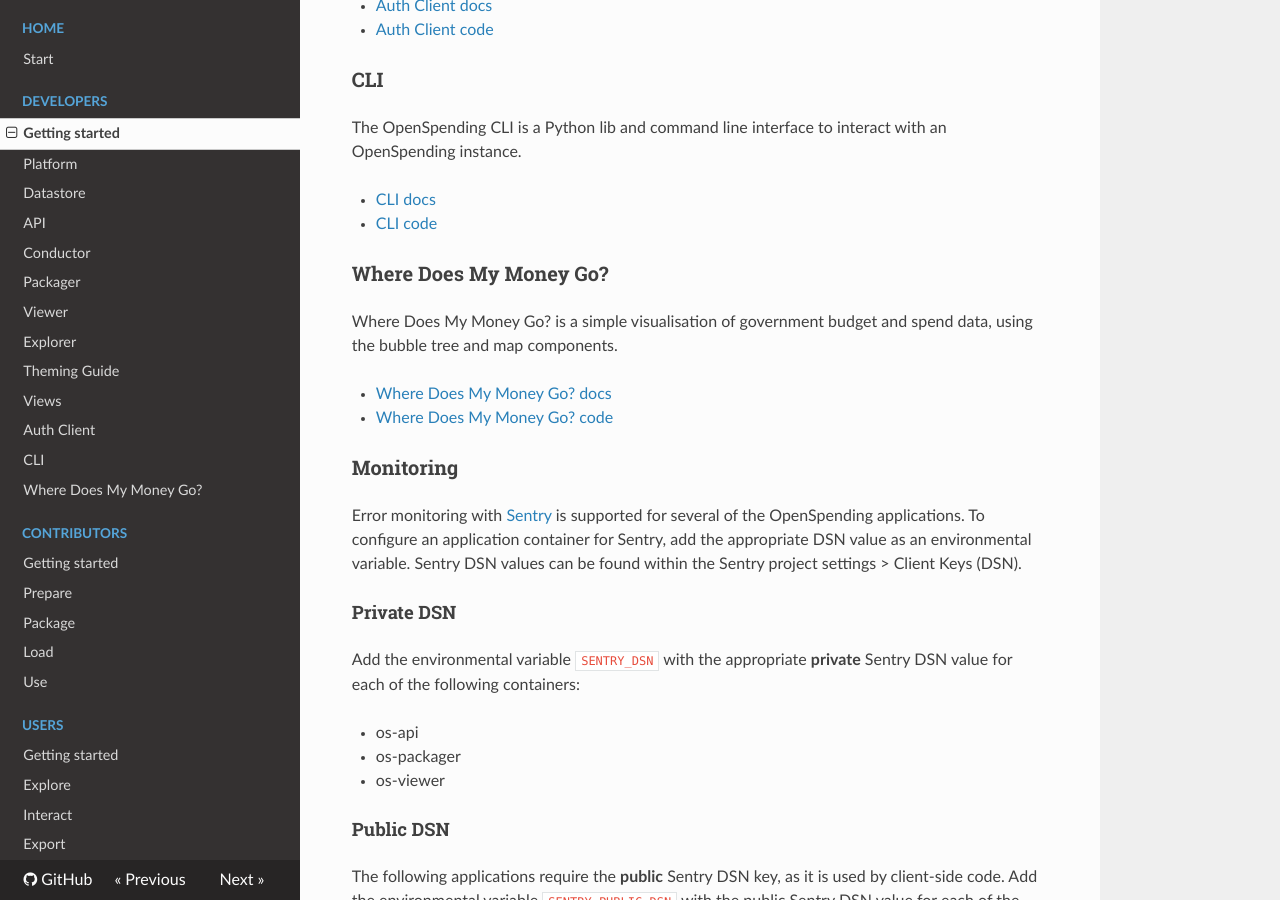
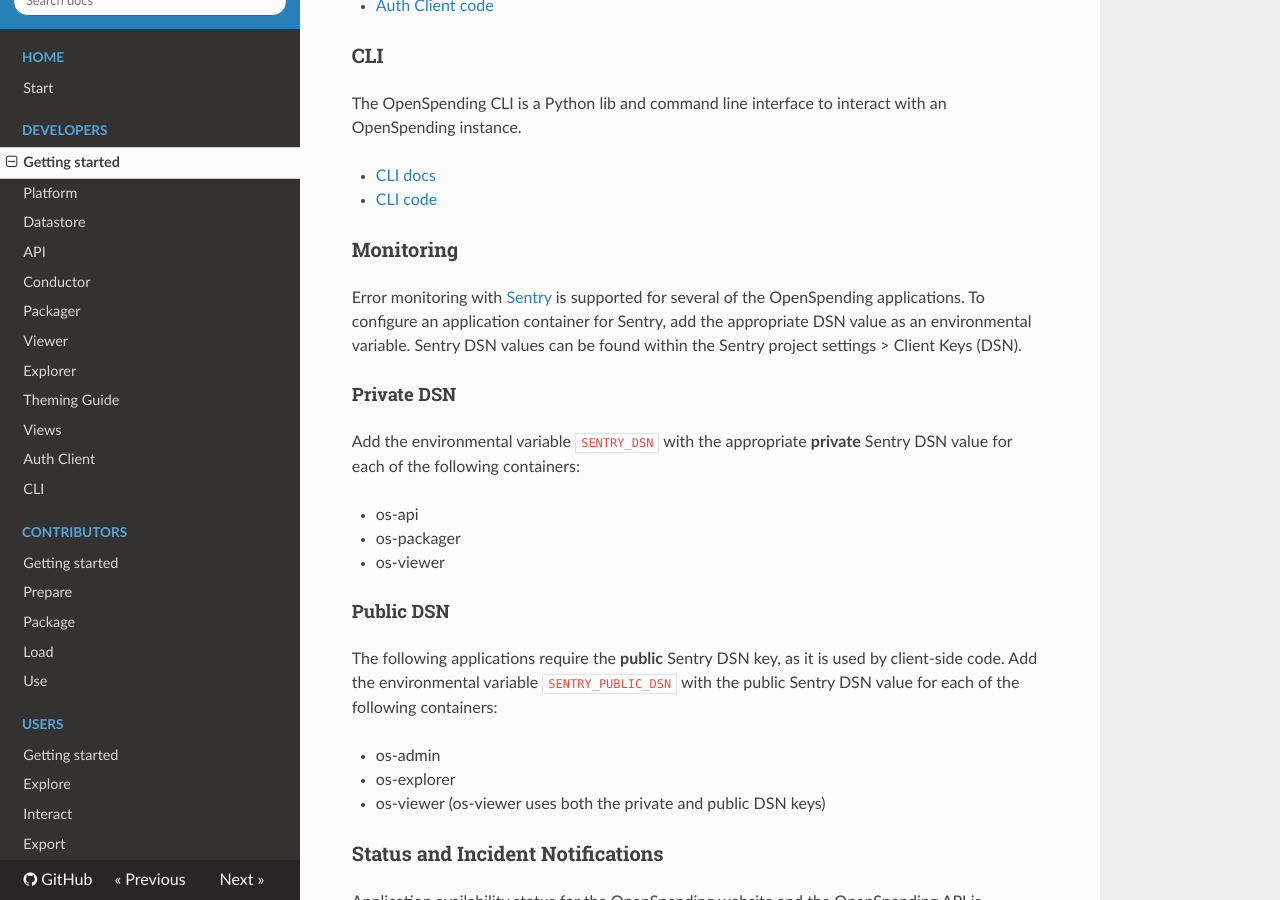
Before and after one commit to openspending/docs, an MkDocs documentation site: the page built from docs/developers/index.md, in a window 1280 px wide and 900 px high, scrolled down 2429 px. Built offline with MkDocs 1.6.1, drawn with Linux system fonts in a browser that asks for light colours; nearby versions of some CDN libraries; old or Windows-style settings are respelled for this version of MkDocs; some of the changed text lies outside the part shown.

Commit message:
Remove Where Does My Money Go from docs

```diff
--- a/docs/developers/index.md
+++ b/docs/developers/index.md
@@ -13,7 +13,6 @@ This section of the OpenSpending documentation is for developers. Here you can l
 - [Views](views/)
 - [Auth Client](auth-client/)
 - [CLI](cli/)
-- [Where Does My Money Go?](wdmmg/)
 - [Monitoring](#monitoring)
 - [Status and Incident Notifications](#status-and-incident-notifications)
 - [Theming Guide](theming-guide/)
@@ -90,13 +89,6 @@ The OpenSpending CLI is a Python lib and command line interface to interact with
 - [CLI docs](cli/)
 - [CLI code](https://github.com/openspending/os-cli)
 
-### Where Does My Money Go?
-
-Where Does My Money Go? is a simple visualisation of government budget and spend data, using the bubble tree and map components.
-
-- [Where Does My Money Go? docs](wdmmg/)
-- [Where Does My Money Go? code](https://github.com/openspending/wheredoesmymoneygo.org)
-
 ### Monitoring
 
 Error monitoring with [Sentry](https://sentry.io/) is supported for several of the OpenSpending applications. To configure an application container for Sentry, add the appropriate DSN value as an environmental variable. Sentry DSN values can be found within the Sentry project settings > Client Keys (DSN).
--- a/mkdocs.yml
+++ b/mkdocs.yml
@@ -18,7 +18,6 @@ pages:
   - Views: developers/views.md
   - 'Auth Client': developers/auth-client.md
   - CLI: developers/cli.md
-  - 'Where Does My Money Go?': developers/wdmmg.md
 - Contributors:
   - 'Getting started': contributors/index.md
   - Prepare: contributors/prepare.md
```
Also changed, not shown: docs/developers/wdmmg.md (deleted, +0 -16 lines).
